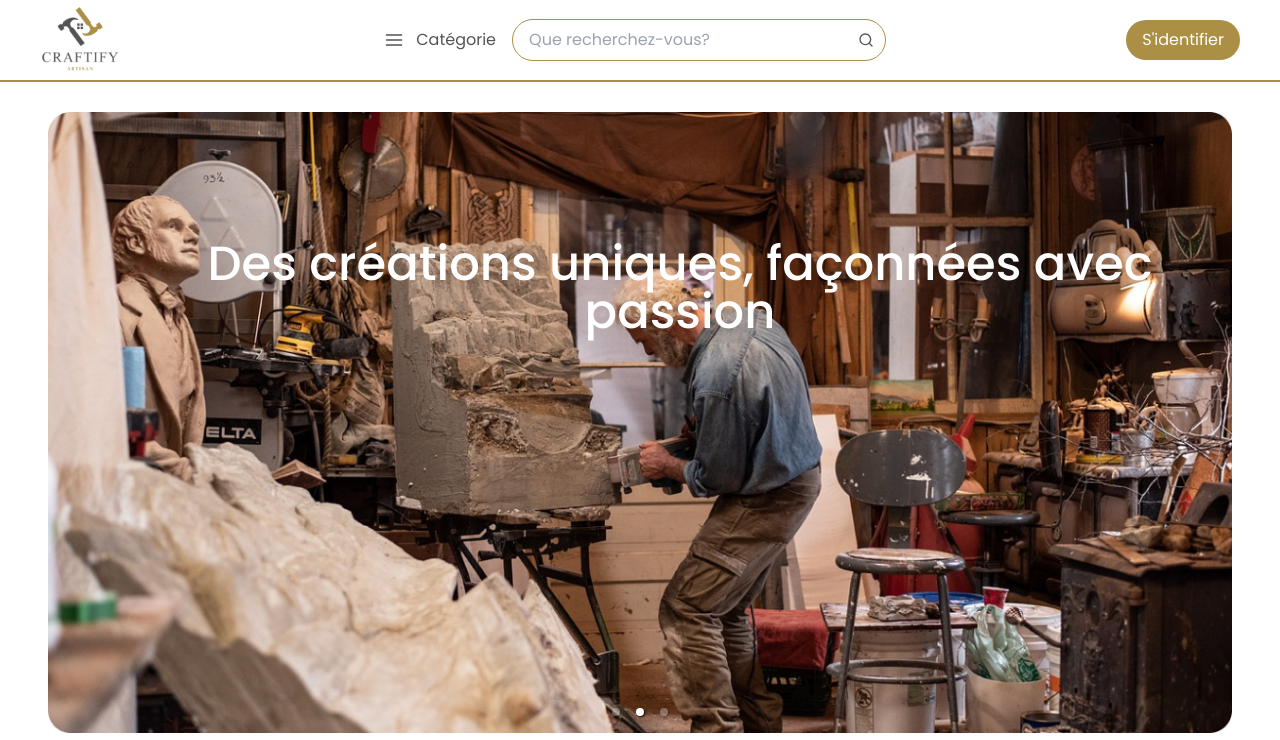
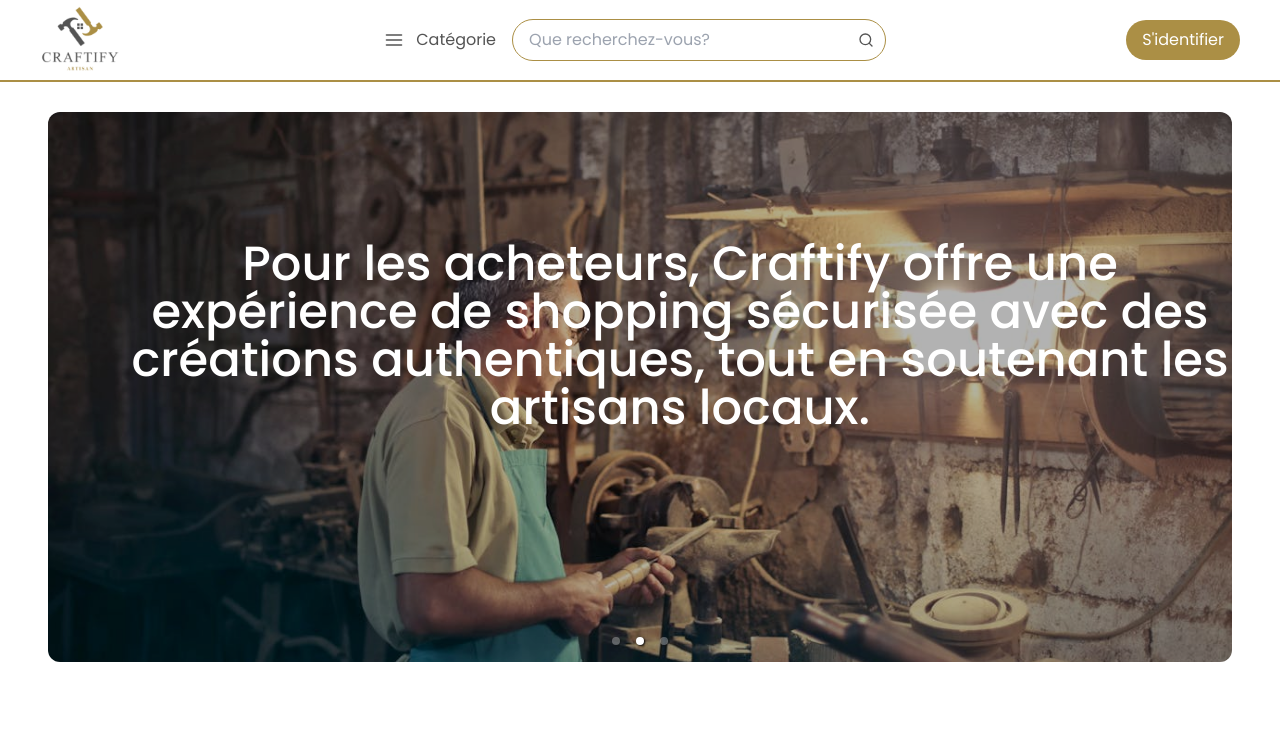
Before and after one commit to YasmineSan/The_Project, a React (Vite) app in the folder client/: page / in a window 1280 px wide. Shown: the top 740 px of the page. Built offline with nearby package versions, Linux system fonts and the light colour scheme; grey boxes are pictures that could not be loaded.

Commit message:
modif carousel

```diff
--- a/client/src/components/home/CarouselBanner.jsx
+++ b/client/src/components/home/CarouselBanner.jsx
@@ -6,29 +6,32 @@ const CarouselBanner = () => {
 
   return (
     <section className='container mx-auto px-12'>
-      <Carousel autoPlay infiniteLoop dynamicHeight showThumbs={false} showStatus={false} swipeable showArrows={false} className="rounded-lg overflow-hidden">
+      <Carousel autoPlay infiniteLoop dynamicHeight showThumbs={false} showStatus={false} swipeable showArrows={false} className="rounded-xl overflow-hidden max-h-[550px]">
         <div className='relative'>
+        <div className="absolute inset-0 bg-black opacity-30"></div>
             <img
-            className="w-100"
-            src="banner_home.png"
+            className="w-full h-full object-cover max-h-[550px]"
+            src="artisan-atelier.jpg"
             alt="First slide"
           />
-        <h1 className='absolute left-5 lg:left-20 md:top-32 sm:to-10 top-5 text-1xl sm:text-2xl lg:text-3xl md:text-3xl xl:text-5xl font-medium text-white'>Des créations uniques, façonnées avec passion</h1>
+        <h1 className='absolute left-5 lg:left-20 md:top-32 sm:to-10 top-5 text-1xl sm:text-2xl lg:text-3xl md:text-3xl xl:text-5xl font-medium text-white'>Craftify est une plateforme dédiée à l'artisanat, permettant aux créateurs de présenter et vendre leurs œuvres uniques.</h1>
         </div>
 
         <div className='relative'>
+        <div className="absolute inset-0 bg-black opacity-30"></div>
             <img
-            className="w-100"
-            src="banner_home.png"
+            className="w-full h-full object-cover max-h-[550px]"
+            src="artisan-atelier2.jpg"
             alt="First slide"
           />
-        <h1 className='absolute left-5 lg:left-20 md:top-32 sm:to-10 top-5 text-1xl sm:text-2xl lg:text-3xl md:text-3xl xl:text-5xl font-medium text-white'>Des créations uniques, façonnées avec passion</h1>
+        <h1 className='absolute left-5 lg:left-20 md:top-32 sm:to-10 top-5 text-1xl sm:text-2xl lg:text-3xl md:text-3xl xl:text-5xl font-medium text-white'> Pour les acheteurs, Craftify offre une expérience de shopping sécurisée avec des créations authentiques, tout en soutenant les artisans locaux.</h1>
         </div>
 
         <div className='relative'>
+        <div className="absolute inset-0 bg-black opacity-30"></div>
             <img
-            className="w-100"
-            src="banner_home.png"
+            className="w-full h-full object-cover max-h-[550px]"
+            src="https://img.freepik.com/photos-gratuite/artisan-faisant-coupe-bois_23-2150600765.jpg?t=st=1718785836~exp=1718789436~hmac=d8757c4a35d1e4d380f78112e28918e949f2aa7073040964389b941d5c115bbe&w=996"
             alt="First slide"
           />
         <h1 className='absolute left-5 lg:left-20 md:top-32 sm:to-10 top-5 text-1xl sm:text-2xl lg:text-3xl md:text-3xl xl:text-5xl font-medium text-white'>Des créations uniques, façonnées avec passion</h1>
```
